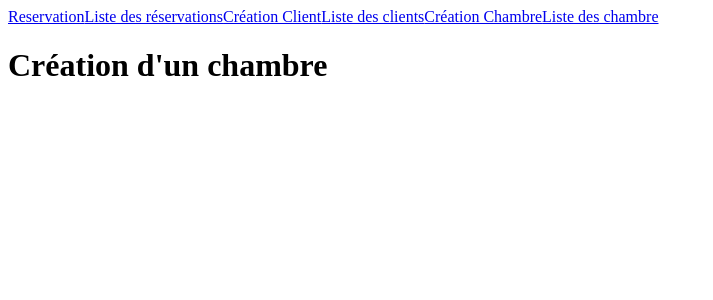
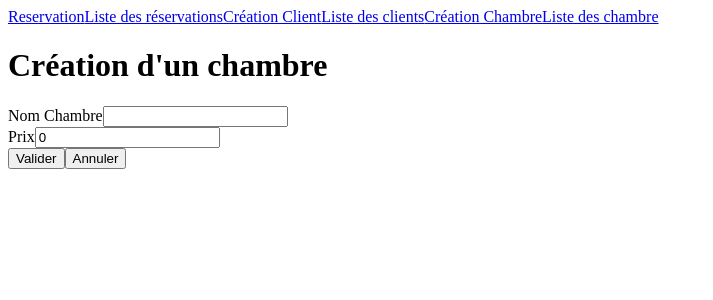
Before and after one commit to tafitahery/hotel-v2, a React (Create React App) app: page /createRoom in a window 1280 px wide. Shown: the top 300 px of the page, without its empty margins (0-713 px from the left). Built offline with nearby package versions, Linux system fonts and the light colour scheme.

Commit message:
Add structure in pages CreateRoom and ListRooms

```diff
--- a/src/pages/CreateRoom/index.jsx
+++ b/src/pages/CreateRoom/index.jsx
@@ -1,9 +1,43 @@
-import React from 'react';
+import React, { useState } from 'react';
 
 const CreateRoom = () => {
+  const [name, setName] = useState('');
+  const [price, setPrice] = useState(0);
+
   return (
     <div>
       <h1>Création d'un chambre</h1>
+      <div>
+        <div>
+          <label htmlFor="name">Nom Chambre</label>
+          <input
+            type="text"
+            id="name"
+            value={name}
+            onChange={(e) => setName(e.target.value)}
+          />
+        </div>
+        <div>
+          <label htmlFor="price">Prix</label>
+          <input
+            type="number"
+            id="price"
+            value={price}
+            onChange={(e) => setPrice(e.target.value)}
+          />
+        </div>
+        <div>
+          <button>Valider</button>
+          <button
+            onClick={() => {
+              setName('');
+              setPrice(0);
+            }}
+          >
+            Annuler
+          </button>
+        </div>
+      </div>
     </div>
   );
 };
--- a/src/pages/ListRooms/index.jsx
+++ b/src/pages/ListRooms/index.jsx
@@ -4,6 +4,15 @@ const ListRooms = () => {
   return (
     <div>
       <h1>Liste des chambres</h1>
+      <table>
+        <thead>
+          <tr>
+            <th>Nom du chambre</th>
+            <th>Prix / nuit</th>
+          </tr>
+        </thead>
+        <tbody></tbody>
+      </table>
     </div>
   );
 };
```
